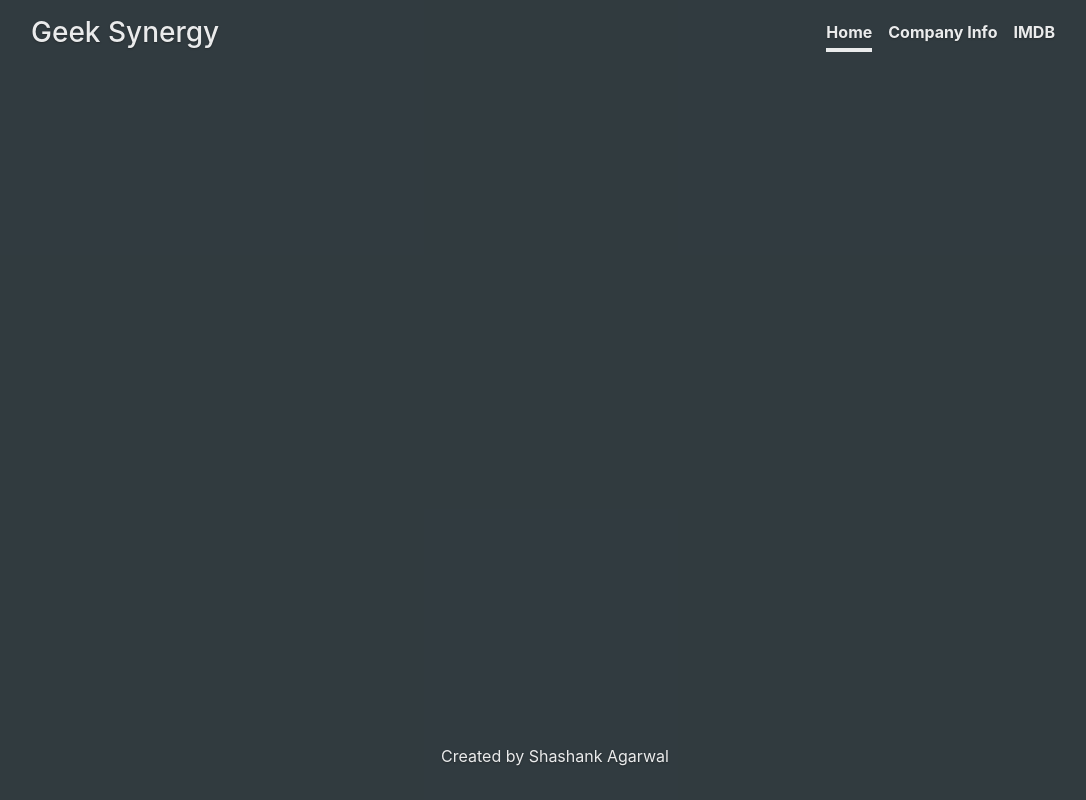
After one commit to shashank80-0/GeekSynergy, a Flask app: template templates/detail.html in a window 1280 px wide. The commit adds this page. Shown: the whole page, without its empty margins (85-1171 px from the left). Run offline with Flask 2, Linux system fonts and the light colour scheme; the template is opened without the code that fills it, so the values that code supplies are empty; some libraries are stand-ins or nearby versions.

Commit message:
Add files via upload

```diff
--- /dev/null
+++ b/templates/detail.html
@@ -0,0 +1,60 @@
+<!doctype html>
+<html lang="en">
+	<head>
+
+    	<meta charset="utf-8">
+    	<meta name="viewport" content="width=device-width, initial-scale=1, shrink-to-fit=no">
+
+    	<title>Home</title>
+
+		<link rel="stylesheet" href="https://stackpath.bootstrapcdn.com/bootstrap/4.5.0/css/bootstrap.min.css" integrity="sha384-9aIt2nRpC12Uk9gS9baDl411NQApFmC26EwAOH8WgZl5MYYxFfc+NcPb1dKGj7Sk" crossorigin="anonymous">
+
+		<link rel="stylesheet" href="/static/style.css">
+	</head>
+
+	<body>
+
+  		<div class="cover-container d-flex w-100 h-100 p-3 mx-auto flex-column">
+
+  			<header class="masthead">
+
+    			<div class="inner">
+
+      				<h3 class="masthead-brand">Geek Synergy</h3>
+
+      				<nav class="nav nav-masthead justify-content-center">
+        				<a class="nav-link active" href="/home">Home</a>
+        				<a class="nav-link" href="/info">Company Info</a>
+        				<a class="nav-link mr-sm-4" href="https://imdb.com/" target="_blank">IMDB</a>
+       				</nav>
+    	     </div>
+        </header>
+
+  			<main role="main" class="inner cover">
+          <div class="container">
+					 <div id="movie" class="well"></div>
+
+				    </div>
+        </main>
+
+  			<footer class="mastfoot mt-auto text-center">
+    	     <div class="inner">
+      				<p>Created by Shashank Agarwal</p>
+    			</div>
+  		  </footer>
+
+		</div>
+
+
+		  <script src="https://code.jquery.com/jquery-3.5.1.slim.min.js" integrity="sha384-DfXdz2htPH0lsSSs5nCTpuj/zy4C+OGpamoFVy38MVBnE+IbbVYUew+OrCXaRkfj" crossorigin="anonymous"></script>
+    	<script src="https://cdn.jsdelivr.net/npm/popper.js@1.16.0/dist/umd/popper.min.js" integrity="sha384-Q6E9RHvbIyZFJoft+2mJbHaEWldlvI9IOYy5n3zV9zzTtmI3UksdQRVvoxMfooAo" crossorigin="anonymous"></script>
+    	<script src="https://stackpath.bootstrapcdn.com/bootstrap/4.5.0/js/bootstrap.min.js" integrity="sha384-OgVRvuATP1z7JjHLkuOU7Xw704+h835Lr+6QL9UvYjZE3Ipu6Tp75j7Bh/kR0JKI" crossorigin="anonymous"></script>
+      <script type="text/javascript" src="/static/mainJS.js"></script>
+
+      <script type="text/javascript">
+        getMovieDetail();
+      </script>
+
+		</script>
+	</body>
+</html>
--- a/templates/info.html
+++ b/templates/info.html
@@ -9,7 +9,7 @@
 
     	<link rel="stylesheet" href="https://stackpath.bootstrapcdn.com/bootstrap/4.5.0/css/bootstrap.min.css" integrity="sha384-9aIt2nRpC12Uk9gS9baDl411NQApFmC26EwAOH8WgZl5MYYxFfc+NcPb1dKGj7Sk" crossorigin="anonymous">
 
-    	<link href="/static/home.css" rel="stylesheet">
+    	<link href="/static/style.css" rel="stylesheet">
 
 	</head>
 
@@ -21,7 +21,7 @@
       			<nav class="nav nav-masthead justify-content-center">
         			<a class="nav-link " href="/home">Home</a>
         			<a class="nav-link active" href="/info">Company Info</a>
-        			<a class="nav-link" href="https://hoblist.com/">Hoblist</a>
+        			<a class="nav-link" href="https://imdb.com/">IMDB</a>
       			</nav>
     		</div>
   			</header>
```
Also changed, not shown: templates/home.html (+28 -6 lines).
